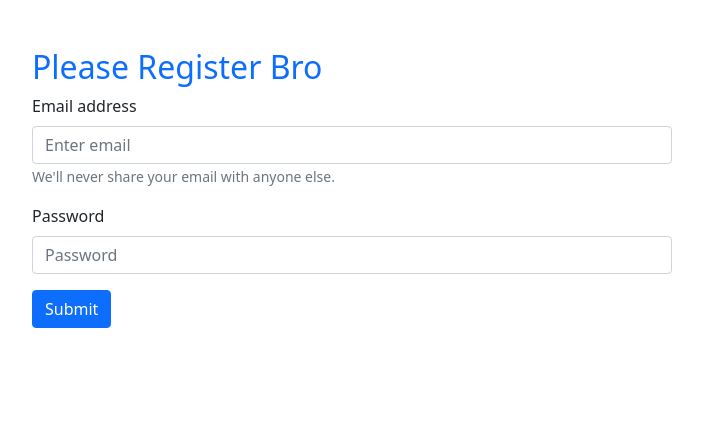
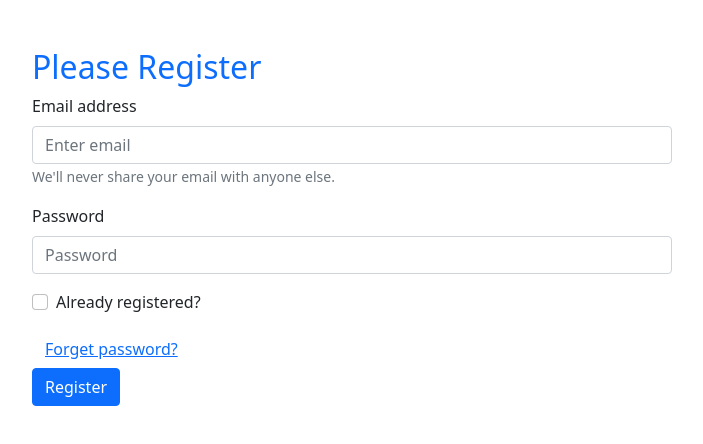
Before and after one commit to mehedi-hasan-shuvon/simple-email-password-auth-firebase, a React (Create React App) app: page / in a window 1280 px wide. Shown: the top 444 px of the page, without its empty margins (288-991 px from the left). Built offline with nearby package versions, Linux system fonts and the light colour scheme.

Commit message:
added email verification and forget password option

```diff
--- a/src/App.js
+++ b/src/App.js
@@ -1,6 +1,6 @@
 import logo from './logo.svg';
 import './App.css';
-import { createUserWithEmailAndPassword, getAuth } from "firebase/auth";
+import { createUserWithEmailAndPassword, getAuth, sendEmailVerification, sendPasswordResetEmail, signInWithEmailAndPassword } from "firebase/auth";
 import app from './firebase.init';
 import { Button, Form } from 'react-bootstrap';
 import { useState } from 'react';
@@ -12,6 +12,7 @@ function App() {
   const [error, setError] = useState('');
   const [email, setEmail] = useState('');
   const [password, setPassword] = useState('');
+  const [registered, setRegistered] = useState(false);
 
 
   const handelEmailBlur = (event) => {
@@ -38,16 +39,61 @@ function App() {
     setValidated(true);
     setError('');
 
-    createUserWithEmailAndPassword(auth, email, password)
+    if (registered) {
+      signInWithEmailAndPassword(auth, email, password)
         .then(result => {
           const user = result.user;
           console.log(user);
         })
         .catch(error => {
           console.error(error);
+          setError(error.message);
+        });
+
+    } else {
+      createUserWithEmailAndPassword(auth, email, password)
+        .then(result => {
+          const user = result.user;
+          console.log(user);
+          setEmail('');
+          setPassword('');
+          verifyEmail();
         })
+        .catch(error => {
+          console.error(error);
+          setError(error.message);
+        })
+    }
+
+
     event.preventDefault();
   };
+
+  const handelRegisteredChanged = (event) => {
+    // console.log(event.target.checked);
+    setRegistered(event.target.checked);
+  };
+
+
+  const verifyEmail = () => {
+    sendEmailVerification(auth.currentUser)
+      .then(() => {
+        console.log('email verification sent');
+      });
+  };
+
+  const handelPasswordReset = () => {
+    sendPasswordResetEmail(auth, email)
+      .then(() => {
+        console.log('Email sent');
+      })
+      .catch((error) => {
+        // const errorCode = error.code;
+        // const errorMessage = error.message;
+        // ..
+      });
+  };
+
 
   return (
     <div className="App">
@@ -60,7 +106,7 @@ function App() {
       </form> */}
 
       <div className="registration w-50 mx-auto mt-5">
-        <h2 className='text-primary'>Please Register Bro</h2>
+        <h2 className='text-primary'>Please {registered ? 'Login' : 'Register'}</h2>
         <Form noValidate validated={validated} onSubmit={handelFormSubmit}>
           <Form.Group className="mb-3" controlId="formBasicEmail">
             <Form.Label>Email address</Form.Label>
@@ -80,12 +126,14 @@ function App() {
               Please provide a valid password more than  charecter.
             </Form.Control.Feedback>
           </Form.Group>
-          {/* <Form.Group className="mb-3" controlId="formBasicCheckbox">
-            <Form.Check type="checkbox" label="Check me out" />
-          </Form.Group> */}
+          <Form.Group className="mb-3" controlId="formBasicCheckbox">
+            <Form.Check onChange={handelRegisteredChanged} type="checkbox" label="Already registered?" />
+          </Form.Group>
           <p className='text-danger'>{error}</p>
+          <Button onClick={handelPasswordReset} variant="link">Forget password?</Button>
+          <br />
           <Button variant="primary" type="submit">
-            Submit
+            {registered ? 'Login' : 'Register'}
           </Button>
         </Form>
       </div>
```
Lines whose indentation alone changed are shown as unchanged.
